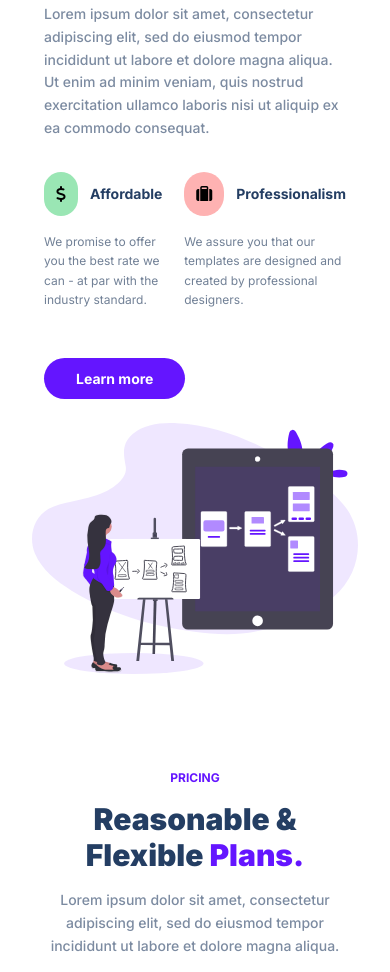
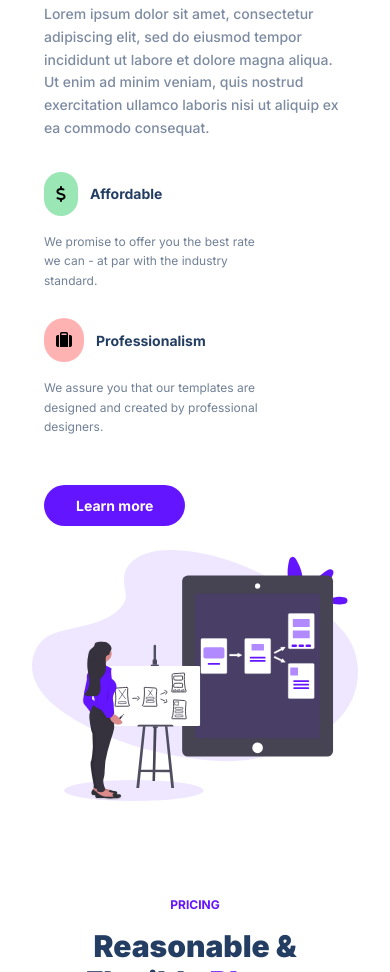
Before and after one commit to ibrahimsyedshah/Treact-project, a plain HTML site: page index.html in a window 390 px wide. Shown: the part 4163-5135 px from the top of the page. Drawn offline with Linux system fonts and the light colour scheme.

Commit message:
added responsiveness to value section

```diff
--- a/styles.css
+++ b/styles.css
@@ -1295,6 +1295,18 @@ footer {
     text-align: center;
   }
 
+  .values {
+    flex-direction: column;
+  }
+
+  .value {
+    width: 75%;
+  }
+
+  .value:not(:last-child){
+    margin-bottom: 28px;
+  }
+
   .name {
     font-size: 18px;
   }
```
